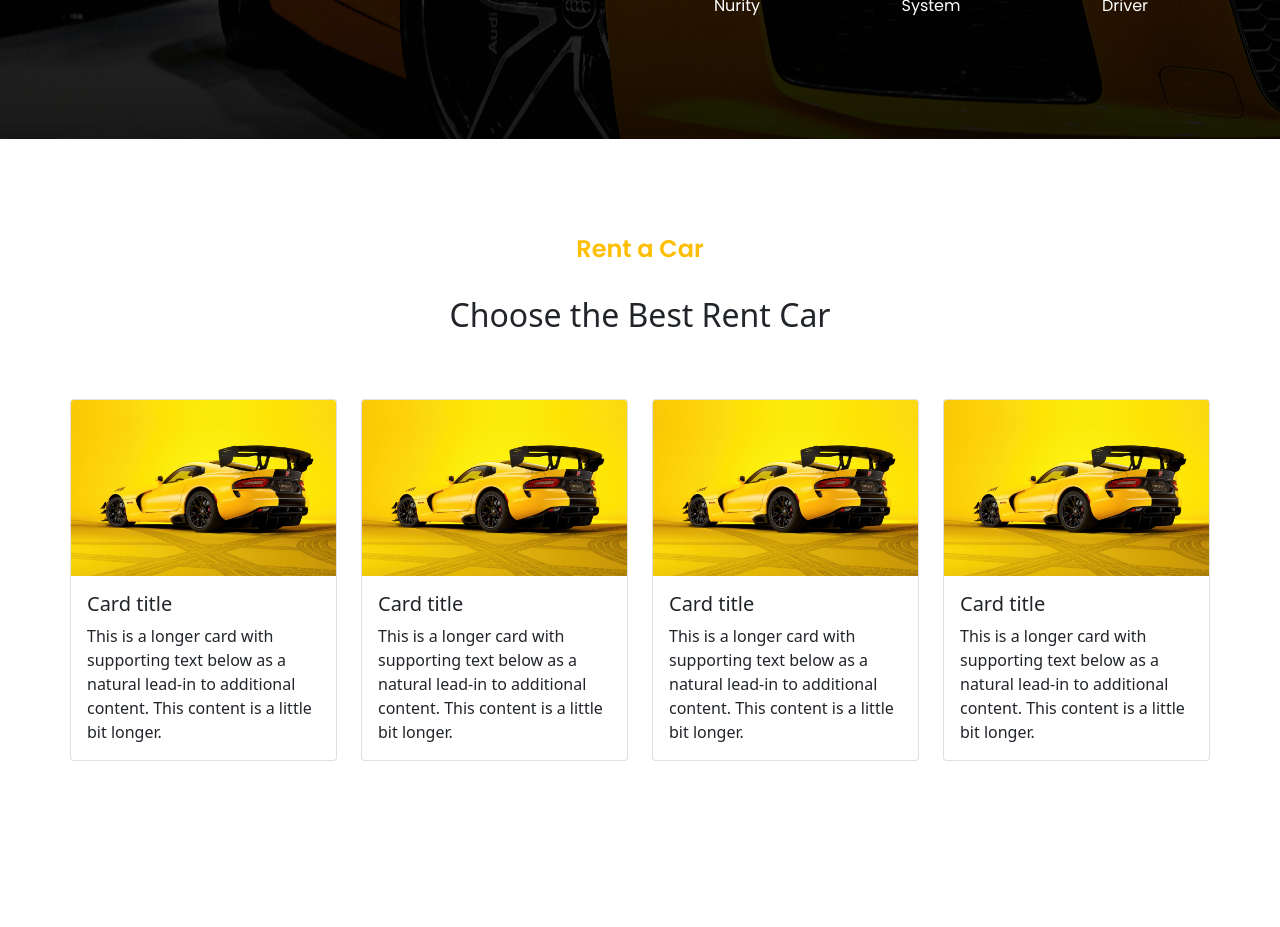
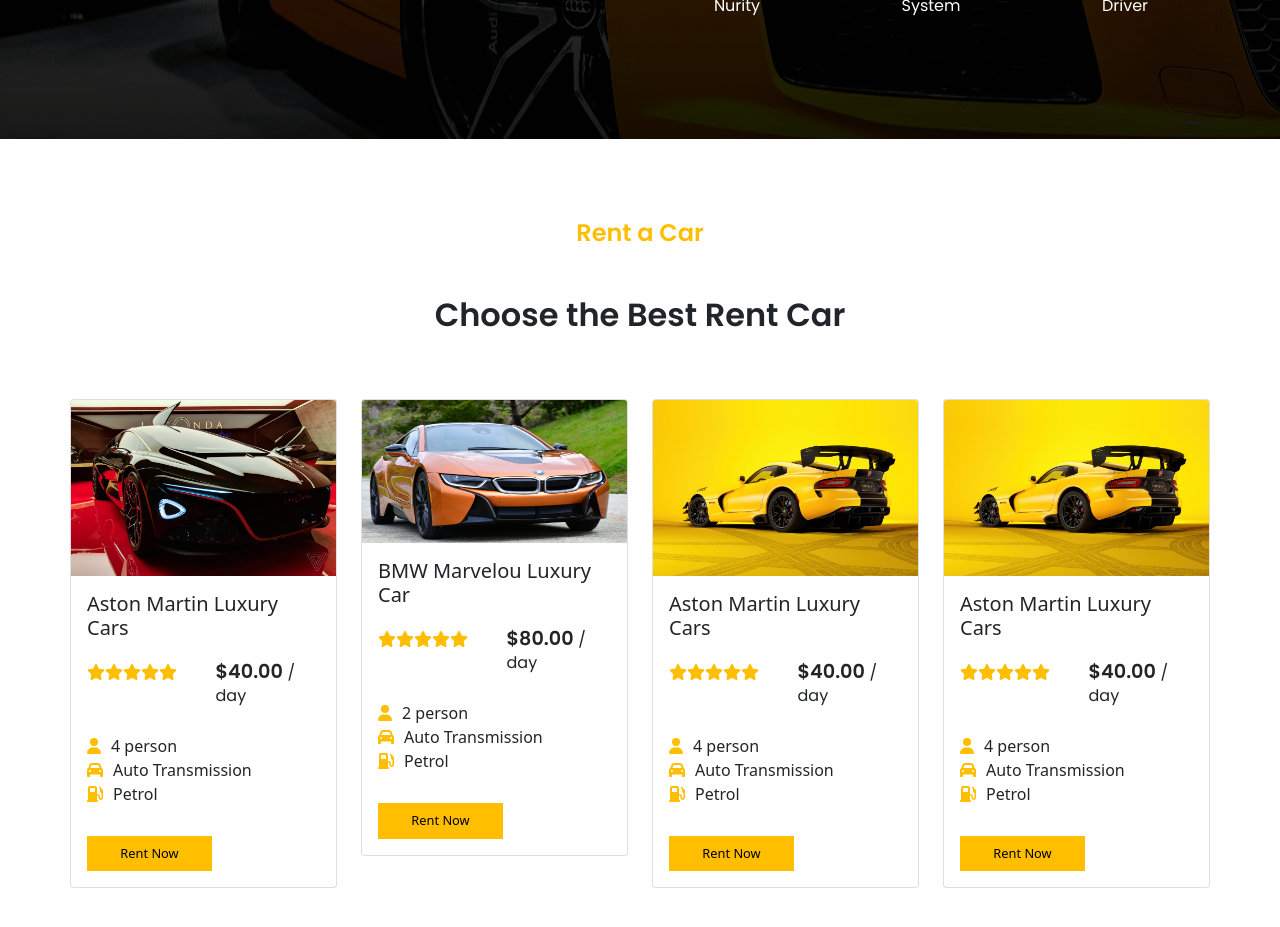
Before and after one commit to JCciasico/Car-Rental, a Vue app: page / in a window 1280 px wide. Shown: the part 3220-4147 px from the top of the page. Before the commit the page ends 4093 px from the top, so only its background shows below. Built offline with nearby package versions, Linux system fonts and the light colour scheme; a web font is replaced by a local one; what vue-scroll-reveal would draw is missing.

Commit message:
chore: added car image

```diff
--- a/src/components/RentSection.vue
+++ b/src/components/RentSection.vue
@@ -6,43 +6,159 @@
                 <h2>Choose the Best Rent Car</h2>
             </div>
             <div class="row rent-card">
-                <div class="col">
+                <div class="col-lg-3 col-md-6 col-sm-6 col-xs-6">
+                    <div class="card">
+                        <img src="../assets/aston.jpg" class="card-img-top" alt="...">
+                        <div class="card-body">
+                            <h5 class="card-title">Aston Martin Luxury Cars</h5>
+                            <div class="row box">
+                                <div class="col-lg-6 col-md-12">
+                                    <i class="fa-solid fa-star icon"></i>
+                                    <i class="fa-solid fa-star icon"></i>
+                                    <i class="fa-solid fa-star icon"></i>
+                                    <i class="fa-solid fa-star icon"></i>
+                                    <i class="fa-solid fa-star icon"></i>
+                                </div>
+                                <div class="col-lg-6 col-md-12">
+                                    <h6>$40.00 <span id="per-day">/ day</span></h6>
+                                </div>
+                            </div>
+                            <div class="row box">
+                                <div class="col box-item">
+                                     <i class="fa-solid fa-user icon-1"></i>
+                                     <span>4 person</span>
+                                </div>
+                            </div>
+                            <div class="row">
+                                <div class="col box-item">
+                                     <i class="fa-solid fa-car icon-1"></i>
+                                     <span>Auto Transmission</span>
+                                </div>
+                            </div>
+                            <div class="row">
+                                <div class="col box-item">
+                                     <i class="fa-solid fa-gas-pump icon-1"></i>
+                                     <span>Petrol</span>
+                                </div>
+                            </div>
+                            <button>Rent Now</button>
+                        </div>
+                    </div>
+                </div>
+                <div class="col-lg-3 col-md-6 col-sm-6 col-xs-6">
+                    <div class="card">
+                        <img src="../assets/BMW-i8-Concept.jpg" class="card-img-top" alt="...">
+                        <div class="card-body">
+                            <h5 class="card-title">BMW Marvelou Luxury Car</h5>
+                            <div class="row box">
+                                <div class="col-lg-6 col-md-12">
+                                    <i class="fa-solid fa-star icon"></i>
+                                    <i class="fa-solid fa-star icon"></i>
+                                    <i class="fa-solid fa-star icon"></i>
+                                    <i class="fa-solid fa-star icon"></i>
+                                    <i class="fa-solid fa-star icon"></i>
+                                </div>
+                                <div class="col-lg-6 col-md-12">
+                                    <h6>$80.00 <span id="per-day">/ day</span></h6>
+                                </div>
+                            </div>
+                            <div class="row box">
+                                <div class="col box-item">
+                                     <i class="fa-solid fa-user icon-1"></i>
+                                     <span>2 person</span>
+                                </div>
+                            </div>
+                            <div class="row">
+                                <div class="col box-item">
+                                     <i class="fa-solid fa-car icon-1"></i>
+                                     <span>Auto Transmission</span>
+                                </div>
+                            </div>
+                            <div class="row">
+                                <div class="col box-item">
+                                     <i class="fa-solid fa-gas-pump icon-1"></i>
+                                     <span>Petrol</span>
+                                </div>
+                            </div>
+                            <button>Rent Now</button>
+                        </div>
+                    </div>
+                </div>
+                <div class="col-lg-3 col-md-6 col-sm-6 col-xs-6">
                     <div class="card">
                         <img src="../assets/2503527.jpg" class="card-img-top" alt="...">
                         <div class="card-body">
-                            <h5 class="card-title">Card title</h5>
-                            <p class="card-text">This is a longer card with supporting text below as a natural lead-in
-                                to additional content. This content is a little bit longer.</p>
+                            <h5 class="card-title">Aston Martin Luxury Cars</h5>
+                            <div class="row box">
+                                <div class="col-lg-6 col-md-12">
+                                    <i class="fa-solid fa-star icon"></i>
+                                    <i class="fa-solid fa-star icon"></i>
+                                    <i class="fa-solid fa-star icon"></i>
+                                    <i class="fa-solid fa-star icon"></i>
+                                    <i class="fa-solid fa-star icon"></i>
+                                </div>
+                                <div class="col-lg-6 col-md-12">
+                                    <h6>$40.00 <span id="per-day">/ day</span></h6>
+                                </div>
+                            </div>
+                            <div class="row box">
+                                <div class="col box-item">
+                                     <i class="fa-solid fa-user icon-1"></i>
+                                     <span>4 person</span>
+                                </div>
+                            </div>
+                            <div class="row">
+                                <div class="col box-item">
+                                     <i class="fa-solid fa-car icon-1"></i>
+                                     <span>Auto Transmission</span>
+                                </div>
+                            </div>
+                            <div class="row">
+                                <div class="col box-item">
+                                     <i class="fa-solid fa-gas-pump icon-1"></i>
+                                     <span>Petrol</span>
+                                </div>
+                            </div>
+                            <button>Rent Now</button>
                         </div>
                     </div>
                 </div>
-                <div class="col">
+                <div class="col-lg-3 col-md-6 col-sm-6 col-xs-6">
                     <div class="card">
                         <img src="../assets/2503527.jpg" class="card-img-top" alt="...">
                         <div class="card-body">
-                            <h5 class="card-title">Card title</h5>
-                            <p class="card-text">This is a longer card with supporting text below as a natural lead-in
-                                to additional content. This content is a little bit longer.</p>
-                        </div>
-                    </div>
-                </div>
-                <div class="col">
-                    <div class="card">
-                        <img src="../assets/2503527.jpg" class="card-img-top" alt="...">
-                        <div class="card-body">
-                            <h5 class="card-title">Card title</h5>
-                            <p class="card-text">This is a longer card with supporting text below as a natural lead-in
-                                to additional content. This content is a little bit longer.</p>
-                        </div>
-                    </div>
-                </div>
-                <div class="col">
-                    <div class="card">
-                        <img src="../assets/2503527.jpg" class="card-img-top" alt="...">
-                        <div class="card-body">
-                            <h5 class="card-title">Card title</h5>
-                            <p class="card-text">This is a longer card with supporting text below as a natural lead-in
-                                to additional content. This content is a little bit longer.</p>
+                            <h5 class="card-title">Aston Martin Luxury Cars</h5>
+                            <div class="row box">
+                                <div class="col-lg-6 col-md-12">
+                                    <i class="fa-solid fa-star icon"></i>
+                                    <i class="fa-solid fa-star icon"></i>
+                                    <i class="fa-solid fa-star icon"></i>
+                                    <i class="fa-solid fa-star icon"></i>
+                                    <i class="fa-solid fa-star icon"></i>
+                                </div>
+                                <div class="col-lg-6 col-md-12">
+                                    <h6>$40.00 <span id="per-day">/ day</span></h6>
+                                </div>
+                            </div>
+                            <div class="row box">
+                                <div class="col box-item">
+                                     <i class="fa-solid fa-user icon-1"></i>
+                                     <span>4 person</span>
+                                </div>
+                            </div>
+                            <div class="row">
+                                <div class="col box-item">
+                                     <i class="fa-solid fa-car icon-1"></i>
+                                     <span>Auto Transmission</span>
+                                </div>
+                            </div>
+                            <div class="row">
+                                <div class="col box-item">
+                                     <i class="fa-solid fa-gas-pump icon-1"></i>
+                                     <span>Petrol</span>
+                                </div>
+                            </div>
+                            <button>Rent Now</button>
                         </div>
                     </div>
                 </div>
@@ -61,10 +177,10 @@
 @import url('https://fonts.googleapis.com/css2?family=Poppins:ital,wght@0,600;1,500&display=swap');
 
 .rent-body{
-    padding: 4rem 0;
+    padding: 3rem 0;
 }
 .rent-card{
-    padding: 3rem 0;
+    padding: 2rem 0;
 }
 h4{
     font-family: 'Poppins','sans-serif';
@@ -72,5 +188,45 @@
     font-weight: 600;
     color: #ffbe00;
 }
+h2{
+    font-family: 'Poppins','sans-serif';
+    padding: 1rem 0;
+    font-weight: 600;
+}
+h6{
+    font-family: 'Poppins','sans-serif';
+    font-weight: 600;
+    font-size: 1.2rem;
+}
+#per-day{
+    font-weight: lighter;
+    font-size: 1rem;
+}
+.box{
+    margin-top: 20px;
+}
+.box-item{
+    display: flex;
+    align-items: center;
+    column-gap: 10px;
+}
+button{
+    background-color: #ffbe00;
+    padding: 0.5rem;
+    width: 125px;
+    font-size: 0.8rem;
+    border: none;
+    margin-top: 30px;
+}
+.icon{
+    color: #ffbe00;
+}
+.icon-1{
+    color: #ffbe00;
+}
+.img{
+    height: 200px;
+}
+
 
 </style>
```
Also changed, not shown: src/assets/BMW-i8-Concept.jpg (added), src/assets/aston.jpg (added).
